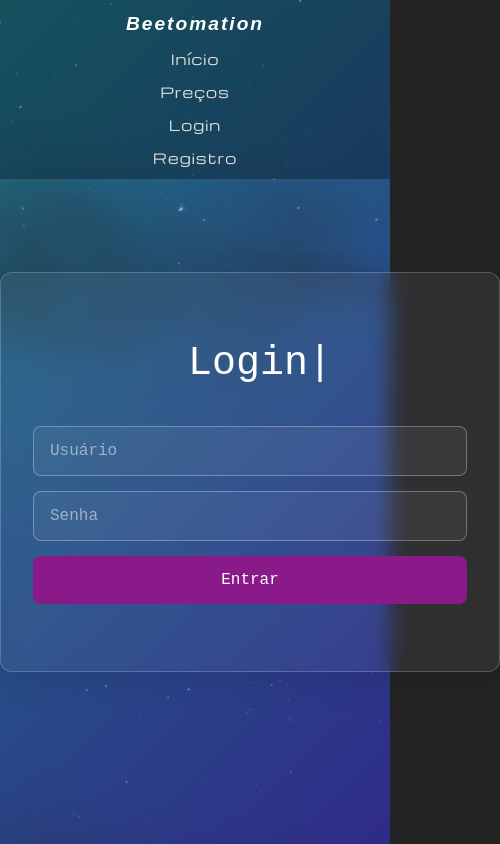
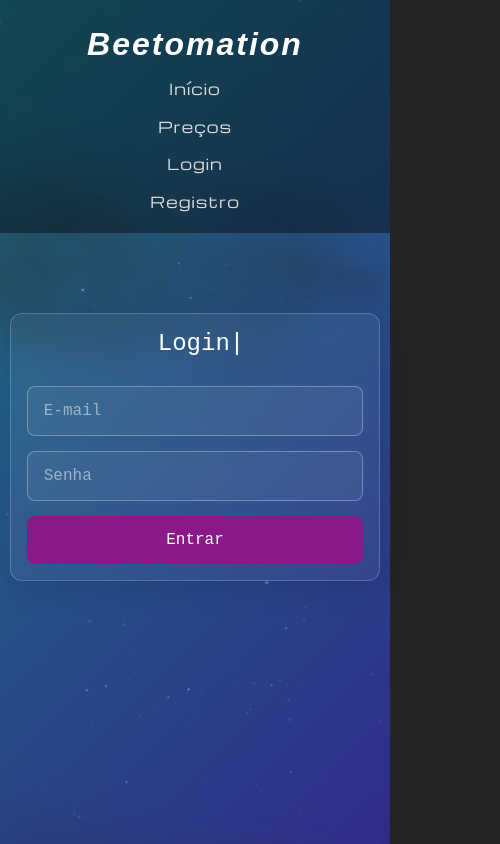
Before and after one commit to rootIV/rootIV.github.io, a React (Vite) app: page / in a window 390 px wide. Both pictures are taken after a click on the link "Login". Shown: the whole page, 500 px wide, since content can reach past the window. Built offline with nearby package versions, Linux system fonts and the light colour scheme; a web font is replaced by a local one.

Commit message:
feat: unlogged media phone and desktop fixed
Signed-off-by: rootIV <vitordevcontato@gmail.com>

```diff
--- a/src/pages/login.tsx
+++ b/src/pages/login.tsx
@@ -35,7 +35,7 @@ export default function LoginElement({ setIsLoggedIn, setPage }: LoginProps) {
       <form onSubmit={handleLogin}>
         <input
           type="text"
-          placeholder="Usuário"
+          placeholder="E-mail"
           value={username}
           onChange={(e) => setUsername(e.target.value)}
         />
--- a/src/pages/price.tsx
+++ b/src/pages/price.tsx
@@ -9,34 +9,64 @@ interface PriceProps {
 export default function PriceElement({ setPage, isLogged }: PriceProps) {
   const plans = [
     {
+      name: "1 Dia",
+      price: 30,
+      displayPrice: "R$30,00",
+      features: [],
+      badge: { label: "1º", icon: <FaMedal /> },
+      savings: null,
+      glowColor: "200, 202, 255", // azul meio branco
+    },
+    {
+      name: "1 Semana",
+      price: 30,
+      displayPrice: "R$140,00",
+      features: [
+        "Suporte via email"
+      ],
+      badge: { label: "2º", icon: <FaMedal /> },
+      savings: null,
+      glowColor: "100, 132, 255", // azul
+    },
+    {
       name: "1 Mês",
       price: 200,
       displayPrice: "R$200,00",
-      features: ["Acesso completo", "Suporte via email"],
-      badge: { label: "2º", icon: <FaMedal /> },
+      features: [
+        "Acesso completo",
+        "Suporte via telegram",
+        "Saque bônus automático"
+      ],
+      badge: { label: "3º", icon: <FaMedal /> },
       savings: null,
-      glowColor: "0, 132, 255", // dourado
+      glowColor: "250, 132, 255", // roxo
     },
     {
       name: "3 Meses",
       price: 500,
       displayPrice: "R$500,00",
-      features: ["Acesso completo", "Suporte via email", "Desconto adicional"],
-      badge: { label: "1º", icon: <FaTrophy /> },
+      features: [
+        "Acesso completo",
+        "Suporte via telegram",
+        "Saque bônus automático",
+        "Desconto adicional"
+      ],
+      badge: { label: "4º", icon: <FaTrophy /> },
       savings: { amount: 100 },
-      glowColor: "255, 200, 0", // azul
+      glowColor: "255, 200, 0", // dourado
     },
     {
-      name: "1 Ano",
-      price: 1800,
-      displayPrice: "R$1800,00",
+      name: "Vitalício",
+      price: 2000,
+      displayPrice: "R$2000,00",
       features: [
         "Acesso completo",
         "Suporte prioritário",
+        "Saque bônus automático",
         "Desconto exclusivo",
       ],
-      badge: { label: "3º", icon: <FaStar /> },
-      savings: { amount: 600 },
+      badge: { label: "5º", icon: <FaStar /> },
+      savings: { amount: 400 },
       glowColor: "0, 255, 132", // verde
     },
   ];
--- a/src/styles/components/hero.scss
+++ b/src/styles/components/hero.scss
@@ -18,14 +18,14 @@
 
 .hero {
   display: flex;
-  justify-content: center; // centraliza horizontal
-  align-items: center;     // centraliza vertical
+  justify-content: center;
+  align-items: center;
   flex-direction: column;
   min-height: 100vh;
   background: linear-gradient(135deg, $primary, darken($primary, 20%));
   color: $light;
   position: relative;
-  padding-top: 70px; // altura do nav desktop
+  padding-top: 70px;
   padding-bottom: 20px;
 
   .hero-content {
@@ -121,15 +121,8 @@
   }
 }
 
-@media (max-width: 768px) {
-  .hero {
-    padding-top: 60px; // nav menor
+@media (max-width: 425px) {
+  p{
+    font-size: 0.7rem;
   }
 }
-
-@media (max-width: 540px) {
-  .hero {
-    padding-top: 120px; // nav em coluna + maior altura
-    text-align: center;
-  }
-}
--- a/src/styles/components/nav.scss
+++ b/src/styles/components/nav.scss
@@ -5,29 +5,17 @@ nav {
   top: 0;
   left: 0;
   width: 100%;
-  z-index: 10;
+  height: 70px;
+
   display: flex;
+  justify-content: space-between;
   align-items: center;
-  justify-content: space-between;
+
   padding: 0 40px;
-  height: 70px;
+  background: rgba(0, 0, 0, 0.4);
+  backdrop-filter: blur(6px);
   color: $light;
-  border: none;
-  background-color: rgba(0, 0, 0, 0.3);
-
-  .logo {
-    display: flex;
-    align-items: center;
-    gap: 10px 20px;
-    margin-left: 20px;
-
-    img {
-      width: 60px;
-      height: auto;
-      object-fit: contain;
-      filter: drop-shadow(0 0 8px rgba(255, 255, 255, 0.4));
-    }
-  }
+  z-index: 100;
 
   .logoLabel {
     font-family: "Tektur", sans-serif;
@@ -39,12 +27,19 @@ nav {
     text-transform: none;
   }
 
+  .menu-toggle {
+    display: none;
+    font-size: 2rem;
+    background: none;
+    border: none;
+    color: white;
+    cursor: pointer;
+  }
+
   .menu {
     display: flex;
-    gap: 40px;
-    margin-right: 20px;
     font-family: "Michroma", sans-serif;
-    font-size: 20px;
+    font-size: 15px;
 
     a {
       cursor: pointer;
@@ -78,61 +73,29 @@ nav {
   }
 }
 
-@media (max-width: 768px) {
-  nav {
-    padding: 0 20px;
-    height: 60px;
-
-    .logo {
-      margin-left: 0;
-
-      img {
-        width: 45px;
-      }
-    }
-
-    .logoLabel {
-      font-size: 1.4rem;
-    }
-
-    .menu {
-      gap: 20px;
-      font-size: 16px;
-      margin-right: 0;
-    }
+@media (max-width: 2560px) {
+  .menu {
+    gap: 40px;
   }
 }
 
-@media (max-width: 540px) {
+@media (max-width: 760px) {
   nav {
+    display: flex;
     flex-direction: column;
+    justify-content: center;
     align-items: center;
     height: auto;
-    padding: 10px 20px;
+    padding: 20px 0;
+  }
 
-    .logo {
-      margin: 0 0 10px 0;
+  .logo {
+    padding-bottom: 10px;
+  }
 
-      img {
-        width: 40px;
-      }
-    }
-
-    .logoLabel {
-      font-size: 1.2rem;
-    }
-
-    .menu {
-      flex-direction: column;
-      width: 100%;
-      gap: 12px;
-      font-size: 14px;
-
-      a {
-        width: 100%;
-        display: flex;
-        justify-content: center;
-      }
-    }
+  .menu {
+    flex-direction: column;
+    gap: 15px;
+    align-items: center;
   }
 }
--- a/src/styles/login.scss
+++ b/src/styles/login.scss
@@ -4,9 +4,6 @@
   display: flex;
   flex-direction: column;
   gap: 30px;
-  width: 100%;
-  min-width: 500px;
-  min-height: 400px;
   margin: 0 auto;
   padding: 2rem;
   border-radius: 12px;
@@ -19,6 +16,9 @@
   backdrop-filter: blur(10px) saturate(100%);
   -webkit-backdrop-filter: blur(10px) saturate(180%);
   box-shadow: 0 8px 32px rgba(0, 0, 0, 0.1);
+
+  width: 90%;
+  max-width: 400px;
 
   .typewriter {
     font-size: 2.5rem;
@@ -53,7 +53,6 @@
 
     input,
     button {
-      width: 100%;
       padding: 12px 16px;
       font-size: 1rem;
       border-radius: 8px;
@@ -61,6 +60,7 @@
       background: rgba(255, 255, 255, 0.05);
       color: #fff;
       box-sizing: border-box;
+      width: 100%;
     }
 
     input::placeholder {
@@ -87,3 +87,39 @@
     font-weight: 400;
   }
 }
+
+@media (max-width: 425px) {
+  .form-login {
+    padding: 1rem;
+    gap: 20px;
+    width: 95%;
+
+    .typewriter {
+      font-size: 1.5rem;
+    }
+
+    input,
+    button {
+      font-size: 1rem;
+    }
+  }
+}
+
+@media (min-width: 426px) and (max-width: 768px) {
+  .form-login {
+    width: 80%;
+    padding: 2rem;
+    .typewriter {
+      font-size: 2rem;
+    }
+  }
+}
+
+@media (min-width: 769px) {
+  .form-login {
+    width: 600px;
+    .typewriter {
+      font-size: 2.5rem;
+    }
+  }
+}
--- a/src/styles/price.scss
+++ b/src/styles/price.scss
@@ -1,9 +1,14 @@
 @import "./custom.scss";
 
 .price-container {
+  display: flex;
+  flex-direction: column;
+  align-items: center;
+  justify-content: center;
   text-align: center;
   padding: 4rem 2rem;
-  font-family: 'Poppins', sans-serif;
+  padding-top: 170px;
+  font-family: "Poppins", sans-serif;
   color: #ffffff;
 
   h1 {
@@ -41,21 +46,21 @@
 
     @keyframes cardGlow {
       from {
-        box-shadow: 0 0 10px rgba(var(--glow-color), 0.4), 0 0 20px rgba(var(--glow-color), 0.3);
+        box-shadow: 0 0 10px rgba(var(--glow-color), 0.4),
+          0 0 20px rgba(var(--glow-color), 0.3);
       }
       to {
-        box-shadow: 0 0 20px rgba(var(--glow-color), 0.6), 0 0 35px rgba(var(--glow-color), 0.4);
+        box-shadow: 0 0 20px rgba(var(--glow-color), 0.6),
+          0 0 35px rgba(var(--glow-color), 0.4);
       }
     }
 
     h2 {
       margin-bottom: 1rem;
-      font-size: 1.8rem;
       color: $secondary;
     }
 
     .price {
-      font-size: 2.2rem;
       font-weight: 700;
       color: $secondary;
       margin-bottom: 0.5rem;
@@ -76,7 +81,7 @@
     ul {
       list-style: none;
       padding: 0;
-      margin-bottom: 2rem;
+      margin-bottom: 1rem;
 
       li {
         margin: 0.6rem 0;
@@ -120,9 +125,83 @@
     }
   }
 
-  /* Card do meio destacado */
-  .cards .card:nth-child(2) {
-    transform: translateY(-15px);
-    border: 2px solid $secondary;
+}
+
+@media (max-width: 425px) {
+  .badge {
+    transform: translate(175%);
+  }
+
+  .price-container {
+    h1 {
+      font-size: 2.5rem;
+    }
+
+    .card {
+      max-width: 230px;
+      max-height: auto;
+
+      h2 {
+        font-size: 2rem;
+      }
+
+      p {
+        font-size: 2rem;
+      }
+    }
   }
 }
+
+@media (min-width: 768px) {
+  .price-container {
+    .card {
+      min-width: 400px;
+      min-height: 300px;
+
+      h2 {
+        font-size: 2rem;
+      }
+
+      p {
+        font-size: 2rem;
+      }
+
+      ul{
+        li{
+          font-size: 1.5rem;
+        }
+      }
+    }
+  }
+}
+
+@media (min-width: 2560px) {
+  .price-container {
+    .cards {
+      flex-wrap: nowrap;
+      justify-content: center;
+      gap: 3rem;
+    }
+
+    .card {
+      min-width: 400px;
+      min-height: 600px;
+      // max-width: 100px;
+      padding: 3rem;
+
+      h2{
+        font-size: 2.5rem;
+      }
+
+      p{
+        font-size: 3.5rem;
+      }
+
+      button{
+        padding: 1rem 5rem;
+        font-weight: 600;
+        font-size: 2rem;
+      }
+    }
+  }
+}
--- a/src/styles/register.scss
+++ b/src/styles/register.scss
@@ -4,14 +4,10 @@
   display: flex;
   flex-direction: column;
   gap: 30px;
-  width: 100%;
-  min-width: 500px;
-  min-height: 400px;
   margin: 0 auto;
   padding: 2rem;
   border-radius: 12px;
   font-family: "Google Sans Code", monospace;
-  background: rgba(0, 0, 0, 0.05);
   align-items: center;
   justify-content: center;
   color: #fff;
@@ -20,6 +16,9 @@
   backdrop-filter: blur(10px) saturate(100%);
   -webkit-backdrop-filter: blur(10px) saturate(180%);
   box-shadow: 0 8px 32px rgba(0, 0, 0, 0.1);
+
+  width: 90%;
+  max-width: 400px;
 
   .typewriter {
     font-size: 2.5rem;
@@ -54,7 +53,6 @@
 
     input,
     button {
-      width: 100%;
       padding: 12px 16px;
       font-size: 1rem;
       border-radius: 8px;
@@ -62,6 +60,7 @@
       background: rgba(255, 255, 255, 0.05);
       color: #fff;
       box-sizing: border-box;
+      width: 100%;
     }
 
     input::placeholder {
@@ -88,3 +87,39 @@
     font-weight: 400;
   }
 }
+
+@media (max-width: 425px) {
+  .form-register {
+    padding: 1rem;
+    gap: 20px;
+    width: 95%;
+
+    .typewriter {
+      font-size: 1.5rem;
+    }
+
+    input,
+    button {
+      font-size: 1rem;
+    }
+  }
+}
+
+@media (min-width: 426px) and (max-width: 768px) {
+  .form-register {
+    width: 80%;
+    padding: 2rem;
+    .typewriter {
+      font-size: 2rem;
+    }
+  }
+}
+
+@media (min-width: 769px) {
+  .form-register {
+    width: 600px;
+    .typewriter {
+      font-size: 2.5rem;
+    }
+  }
+}
```
Also changed, not shown: src/components/nav.tsx (+8 -14 lines), 3 other files (tests, documents, lock files or other folders).
